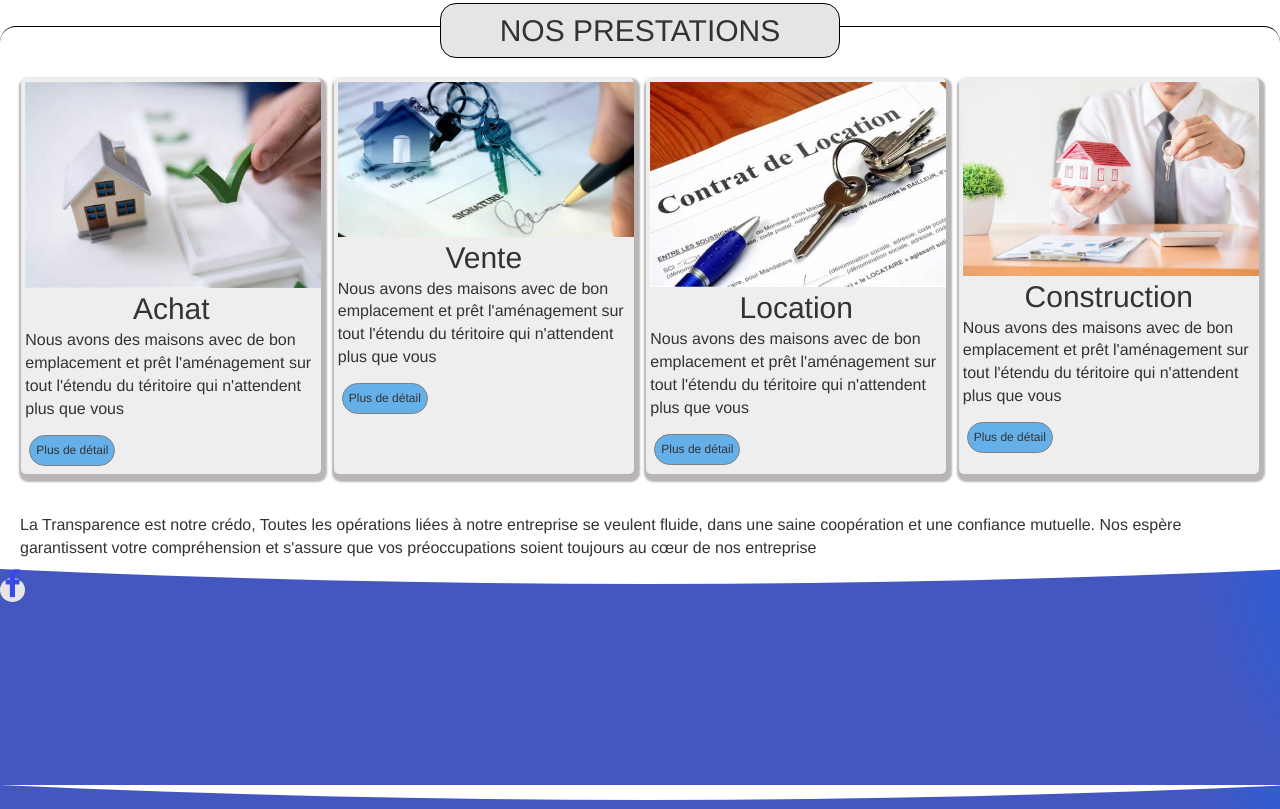
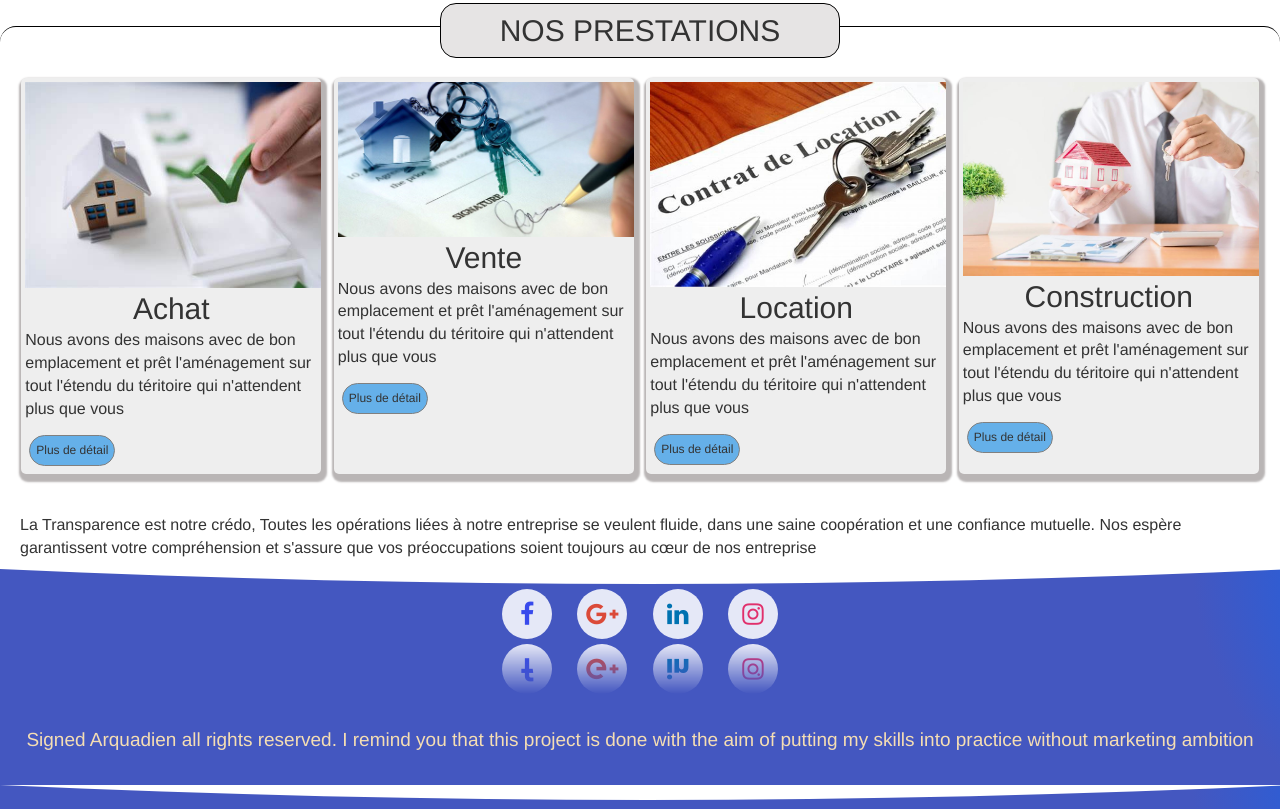
Before and after one commit to arquadien/DoumbiaImmo, a plain HTML site: page index.html in a window 1280 px wide. Shown: the part 1014-1823 px from the top of the page. Drawn offline with nearby package versions, Linux system fonts and the light colour scheme.

Commit message:
achevement du footer

```diff
--- a/index.html
+++ b/index.html
@@ -110,7 +110,7 @@
             <button type="button">Plus de détail</button>
           </div>
         </div>
-        <p>
+        <p id="devise">
           La Transparence est notre crédo, Toutes les opérations liées à notre
           entreprise se veulent fluide, dans une saine coopération et une
           confiance mutuelle. Nos espère garantissent votre compréhension et
@@ -120,11 +120,24 @@
       </section>
     </main>
     <footer>
-      <div class="social_link">
-        <span>
-          <i class="fa fa-facebook" style="color: #384aec; font-size: 30px;"></i>
-        </span>
-      </div>
+      <section>
+        <div class="social_link">
+          <a style="--color: #384aec;">
+            <i class="fa fa-facebook" ></i>
+          </a>
+          <a style="--color: #db4a39">
+            <i class="fa fa-google-plus" ></i>
+          </a>
+          <a style="--color: #0072b1">
+            <i class="fa fa-linkedin" ></i>
+          </a>
+          <a style="--color: #E1306c">
+            <i class="fa fa-instagram" ></i>
+          </a>
+        </div>
+      </section>
+      <p>Signed Arquadien all rights reserved. I remind you that this project is done with
+        the aim of putting my skills into practice without marketing ambition</p>
     </footer>
   </body>
 </html>
--- a/style.css
+++ b/style.css
@@ -314,15 +314,48 @@ a:hover {
 
 footer{
   min-height: 30vh;
-  width: 100M;
+  width: 100;
   background: url(assets/wave-footer.svg);
+  padding: 20px;
 }
 
-.social_link span{
-  padding: 4px;
-  background: #e6e4e4;
+
+.social_link a{
+  display: inline-flex;
+  height: 50px;
+  width: 50px;
+  background:rgba(255, 255, 255, 0.863);
   border-radius: 50%;
+  justify-content: center;
+  align-items: center;
+  text-decoration: none;
+  transform: 0.5s;
+  font-size: 2.5rem;
+  margin: 0 10px;
+  color: var(--color);
+  -webkit-box-reflect: below 5px linear-gradient(to bottom
+  , rgb(0,0,0,0), rgba(0,0,0,4));
 }
 
-.social_link span{
+.social_link a:hover {
+  background: var(--color);
+  color: #eee;
+  box-shadow: 0 0 5px var(--color),
+   0 0 25px var(--color),
+   0 0 50px var(--color),
+   0 0 200px var(--color);
+   transition: 0.6s;
+   text-decoration: none;
  }
+
+ footer section{
+  margin: 0 auto;
+  width: 300px;
+  margin-bottom: 7%;
+ }
+
+ footer{
+  color: wheat;
+  font-size: 1.9rem;
+  text-align: center;
+ }
```
